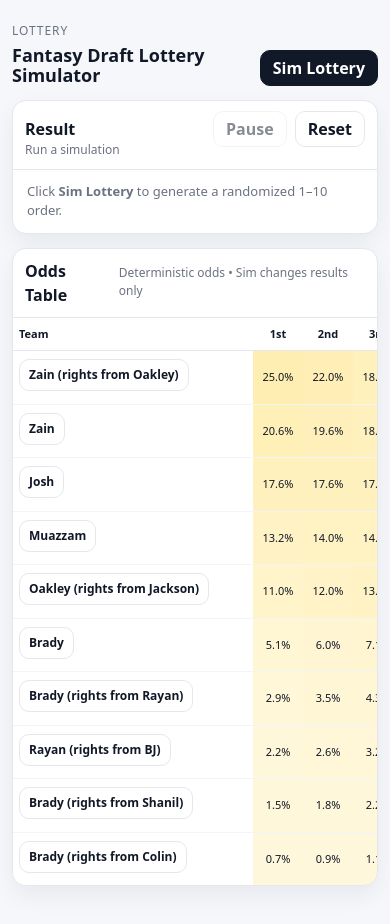
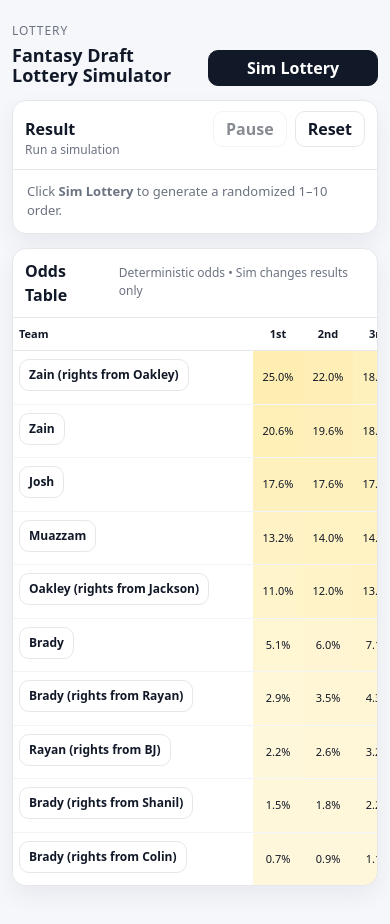
Before and after one commit to cpb09e-source/fantasy-lottery, a React (Vite) app: page / in a window 390 px wide. Shown: the top 924 px of the page. Built offline with nearby package versions, Linux system fonts and the light colour scheme; a web font is replaced by a local one.

Commit message:
Update UI

```diff
--- a/src/App.css
+++ b/src/App.css
@@ -480,3 +480,9 @@ body {
   white-space: nowrap !important;
   line-height: 1 !important;
 }
+
+@media (max-width: 520px) {
+  .btn.primary {
+    min-width: 170px;
+  }
+}
```
